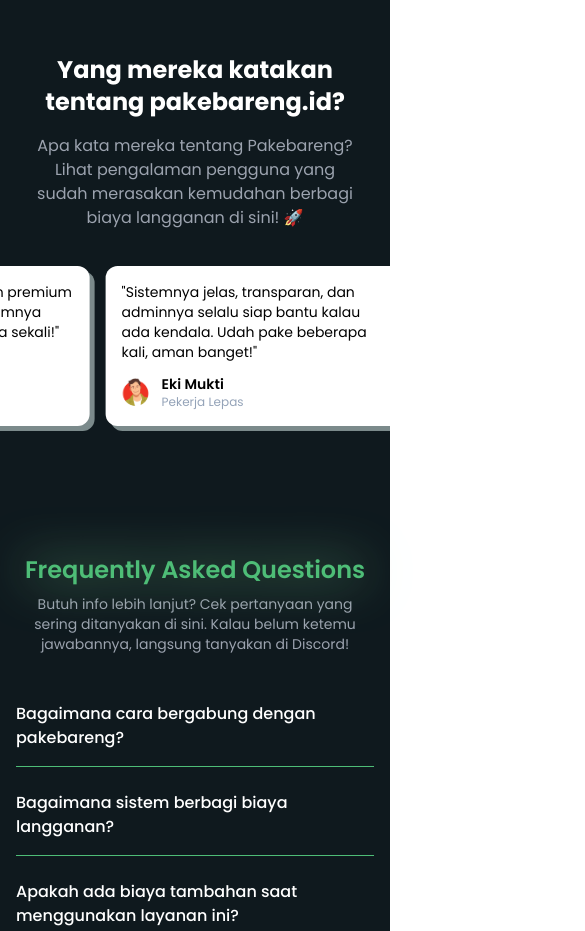
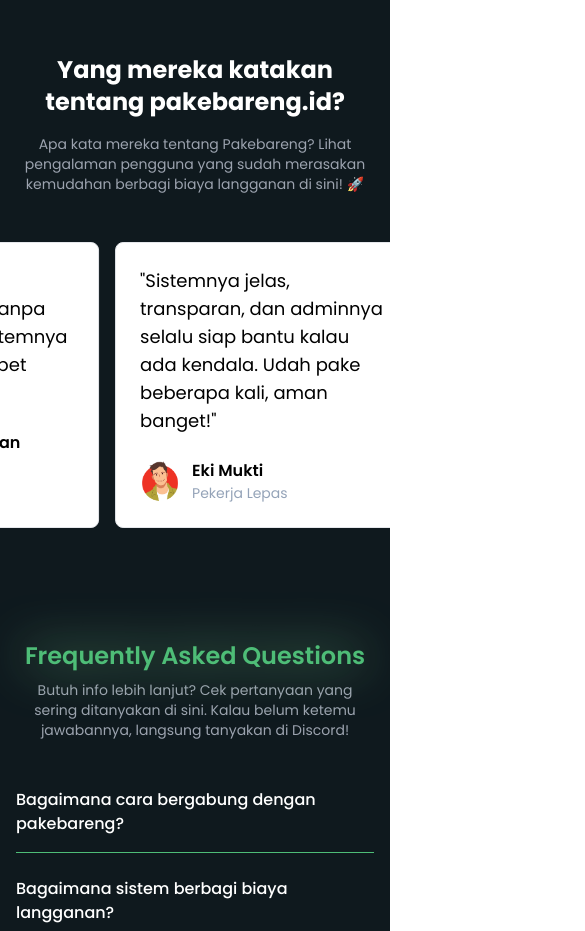
Before and after one commit to Exvade/PakeBareng.id, a React (Vite) app: page / in a window 390 px wide. Shown: the part 3880-4811 px from the top of the page, 585 px wide, since content can reach past the window. Built offline with nearby package versions, Linux system fonts and the light colour scheme.

Commit message:
FIXED overflow error on testimoni and graphic footer

```diff
--- a/index.html
+++ b/index.html
@@ -11,7 +11,7 @@
       content="Pakebareng adalah platform komunitas berbasis Discord yang memungkinkan Anda berbagi biaya langganan akun premium dengan pengguna lain secara aman dan terpercaya. Kami menghubungkan orang-orang yang ingin menghemat biaya langganan layanan digital premium melalui sistem patungan yang terorganisir dan transparan." />
   </head>
   <body>
-    <div id="root" class="font-Poppins"></div>
+    <div id="root" class="overflow-x-hidden font-Poppins"></div>
     <script type="module" src="/src/main.jsx"></script>
   </body>
 </html>
--- a/src/components/Footer.jsx
+++ b/src/components/Footer.jsx
@@ -7,7 +7,7 @@
 export default function Footer() {
   return (
     <div className='flex flex-col items-center justify-center w-full px-4 py-6 bg-dark'>
-      <img src={graphic} alt="" className='md:-mb-4 max-w-[900px]' />
+      <img src={graphic} alt="" className='md:-mb-4 max-w-[900px] w-[90%]' />
       <div className='flex flex-col items-center justify-center gap-6'>
         <img src={logo} alt="Logo pakebareng.id" className='w-[60%] max-w-[271px]' />
         <div className='text-white'>
--- a/src/components/Testimoni.jsx
+++ b/src/components/Testimoni.jsx
@@ -1,29 +1,36 @@
-import { motion } from 'framer-motion';
-import testimonials from '../data/testimoni';
+import { motion } from "framer-motion"
+import testimonials from "../data/testimoni"
 
 const TestimonialCard = ({ quote, author, role, pic }) => (
-  <div className="flex flex-col flex-shrink-0 w-[300px] md:w-[500px] my-4 md:my-8 p-4 md:p-6 bg-white shadow-[5px_5px_0px_rgba(232,252,248,0.5)] rounded-xl md:rounded-2xl">
-    <blockquote className="mb-3 md:mb-6 text-sm md:text-lg text-black">"{quote}"</blockquote>
-    <div className="flex mt-auto items-center gap-3">
-      <img src={pic} alt={author} className="object-cover w-7 md:w-10 h-7 md:h-10 rounded-full" />
+  <div className="flex-shrink-0 w-[300px] md:w-[500px] p-6 bg-white border rounded-lg">
+    <blockquote className="mb-6 text-lg text-black">"{quote}"</blockquote>
+    <div className="flex items-center gap-3">
+      <img
+        src={pic}
+        alt={author}
+        className="object-cover w-10 h-10 rounded-full"
+      />
       <div>
-        <div className="font-semibold text-sm md:text-base text-black">{author}</div>
-        <div className="text-xs md:text-sm text-slate-400">{role}</div>
+        <div className="font-semibold text-black">{author}</div>
+        <div className="text-sm text-slate-400">{role}</div>
       </div>
     </div>
   </div>
-);
+)
 
 const Testimoni = () => {
-  const duplicatedTestimonials = [...testimonials, ...testimonials];
+  const duplicatedTestimonials = [...testimonials, ...testimonials]
 
   return (
-    <div className="w-full py-16 overflow-hidden bg-dark " id="testimoni">
+    <div className="w-full py-16 overflow-hidden bg-dark">
       <div className="mx-auto">
         <div className="px-4">
-          <h2 className="mb-4 text-2xl font-bold text-center text-white md:text-3xl">Yang mereka katakan tentang pakebareng.id?</h2>
-          <p className="max-w-[330px] md:max-w-2xl mx-auto mb-5 md:mb-12 text-base md:text-lg text-center text-gray-400">
-            Apa kata mereka tentang Pakebareng? Lihat pengalaman pengguna yang sudah merasakan kemudahan berbagi biaya langganan di sini! 🚀
+          <h2 className="mb-4 text-2xl font-bold text-center text-white md:text-3xl">
+            Yang mereka katakan tentang pakebareng.id?
+          </h2>
+          <p className="max-w-2xl mx-auto mb-12 text-sm text-center text-gray-400">
+            Apa kata mereka tentang Pakebareng? Lihat pengalaman pengguna yang sudah merasakan kemudahan berbagi biaya
+            langganan di sini! 🚀
           </p>
         </div>
 
@@ -32,10 +39,10 @@
           <motion.div
             className="flex gap-4 w-max"
             animate={{
-              x: ['0%', '-50%'],
+              x: ["0%", "-50%"],
             }}
             transition={{
-              ease: 'linear',
+              ease: "linear",
               duration: 40,
               repeat: Infinity,
             }}
@@ -50,7 +57,7 @@
         </div>
       </div>
     </div>
-  );
-};
+  )
+}
 
-export default Testimoni;
+export default Testimoni
```
